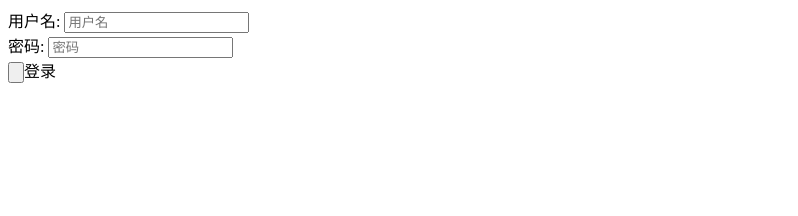
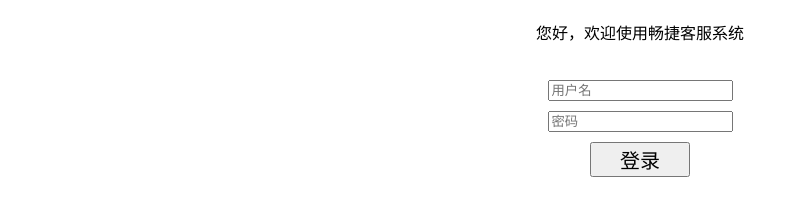
Before and after one commit to caodooGMT/customServiceAppForChangjie, a website: page app/views/log-in.html in a window 1280 px wide. Shown: the whole page, without its empty margins (0-798 px from the left). Drawn offline with Linux system fonts and the light colour scheme.

Commit message:
log in page basic css

```diff
--- a/app/css/common.css
+++ b/app/css/common.css
@@ -1,17 +1,33 @@
-.log-in-pwd {
-    font-size: 16px;
-    text-align: left;
+.log-in-header {
+    width: 100%;
+    height: 40px;
+    margin-top: 20px;
+    text-align: center;
 }
 
-.log-in-username {
-    font-size: 16px;
-    text-align: left;
+.log-in-main {
+    width: 100%;
+    margin-top: 20px;
+    text-align: center;
 }
 
-.m-log-in-username {
-    font-size: 2rem;
+#log-in-input-user #log-in-input-pwd {
+    width: 80px;
+    height: 30px;
+    font-size: 20px;
 }
 
-.m-log-in-pwd {
-    font-size: 2rem;
+.log-in-input-container {
+    margin-top: 10px;
 }
+
+#log-in-submit {
+    width: 100px;
+    font-size: 20px;
+}
+
+.log-in-submit-container {
+    width: 100%;
+    text-align: center;
+    margin-top: 10px;
+}
--- /dev/null
+++ b/app/css/m-common.css
@@ -0,0 +1,3 @@
+.m-log-in-username .m-log-in-pwd {
+    font-size: 2rem;
+}
--- a/app/views/log-in.html
+++ b/app/views/log-in.html
@@ -7,21 +7,17 @@
     <script src="../js/common.js"></script>
 </head>
 <body>
-<div class="log-in-header"></div>
+<div class="log-in-header">您好，欢迎使用畅捷客服系统</div>
 <div class="log-in-main">
-    <div class="log-in-username">
-        <span class="log-in-main-text">用户名:</span>
-        <span>
-            <input class="log-in-input" placeholder="用户名">
-        </span>
+    <div class="log-in-input-container">
+        <input id="log-in-input-user" placeholder="用户名">
     </div>
-    <div class="log-in-pwd">
-        <span class="log-in-main-text">密码:</span>
-        <span>
-            <input type="password" class="log-in-input" placeholder="密码">
-        </span>
+    <div class="log-in-input-container">
+        <input id="log-in-input-pwd" type="password" placeholder="密码">
     </div>
 </div>
-<input type="button" id="log-in-submit">登录
+<div class="log-in-submit-container">
+    <input id="log-in-submit" type="button" value="登录">
+</div>
 </body>
 </html>
--- a/app/views/m-log-in.html
+++ b/app/views/m-log-in.html
@@ -3,6 +3,7 @@
 <head>
     <meta charset="UTF-8">
     <title>畅捷客服系统登录</title>
+    <link rel="stylesheet" type="text/css" href="../css/m-common.css">
 </head>
 <body>
 <div class="m-log-in-header"></div>
@@ -20,6 +21,8 @@
         </span>
     </div>
 </div>
-<input type="button" id="m-log-in-submit">登录
+<div class="m-log-in-submit-container">
+    <input type="button" id="m-log-in-submit" value="登录">
+</div>
 </body>
 </html>
```
